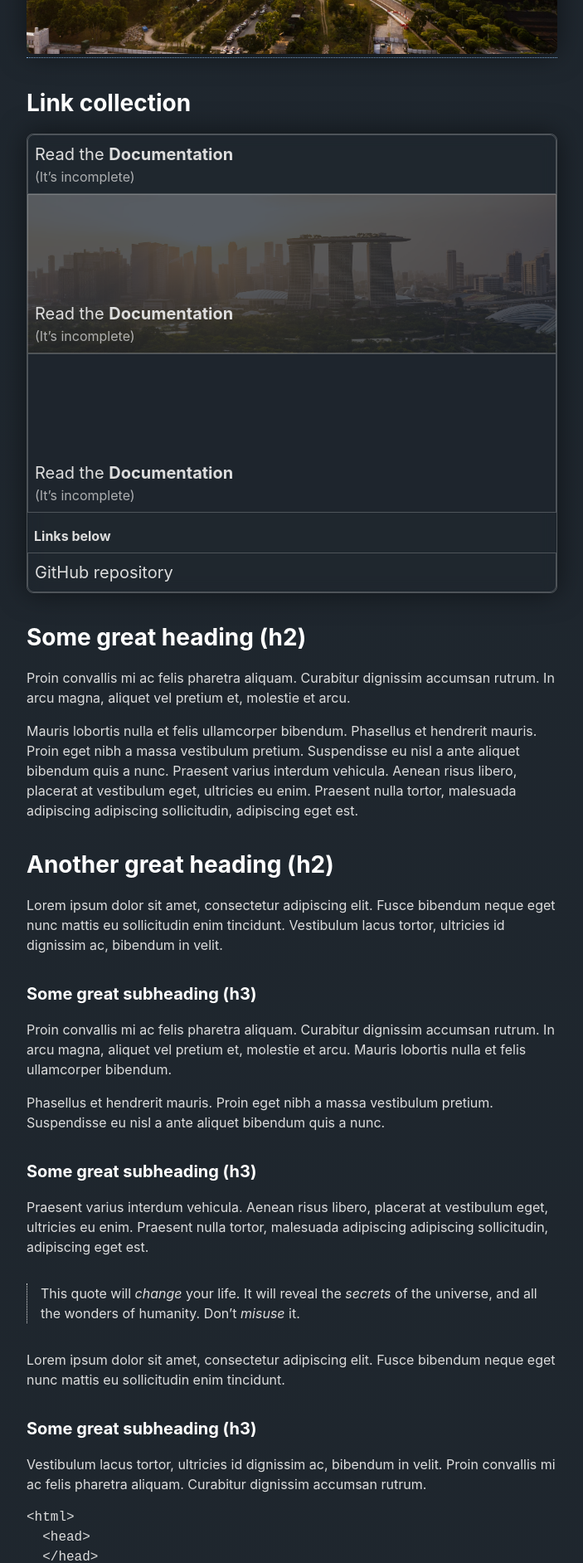
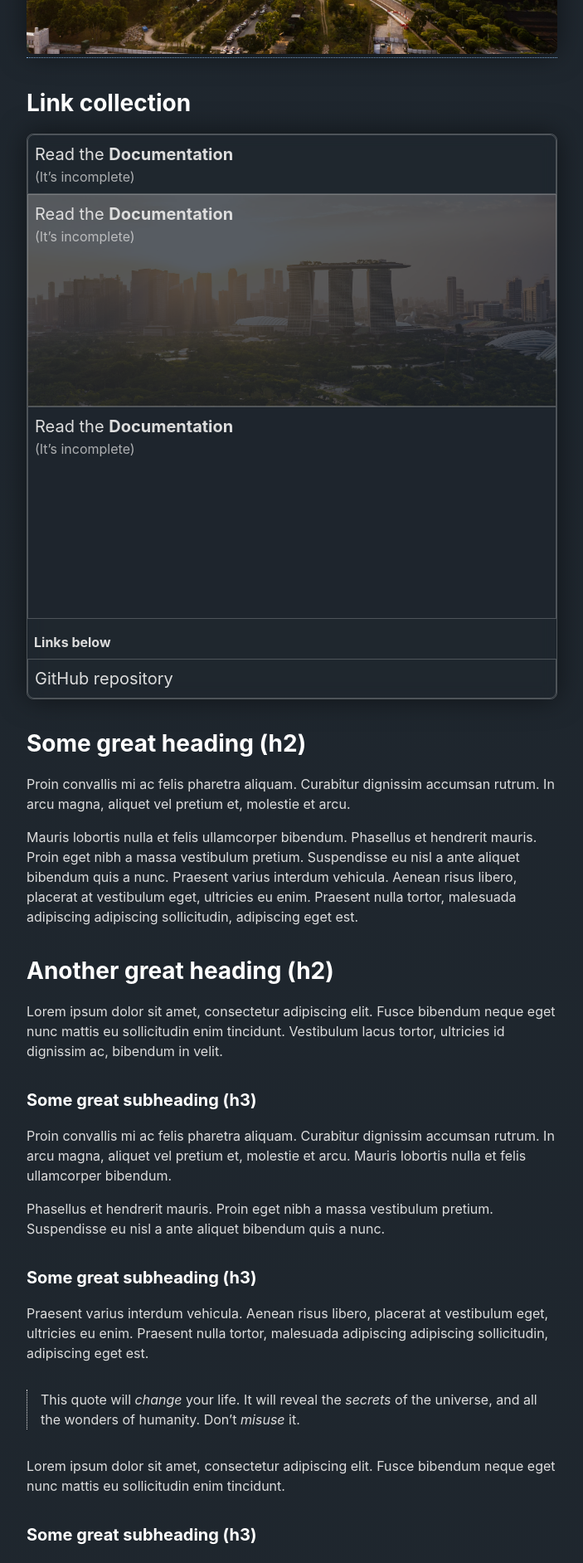
Before and after one commit to joeyfoo/slate, a Jekyll site: the page built from docs.md, in a window 1280 px wide. Shown: the part 1390-3274 px from the top of the page at 83% size, without its empty margins (432-1135 px from the left). Built offline with Jekyll 4.4.1, drawn with Linux system fonts in a browser that asks for light colours.

Commit message:
Fix preview height

```diff
--- a/_sass/slate/style.scss
+++ b/_sass/slate/style.scss
@@ -230,6 +230,9 @@ blockquote{
     list-style: none;
     @include floating();
     @include button();
+    display: flex;
+    flex-direction: column;
+    justify-content: flex-end;
     li.section{
         padding: 1rem 0.5rem 0.5rem;
         font-weight: bold;
@@ -239,7 +242,7 @@ blockquote{
             background-position: center;
             background-size: cover;
             a{
-                padding-top: 8rem;
+                min-height: 16rem;
                 background-color: rgba($color-bg, 0.75);
                 &:hover, &:focus{
                     background-color: rgba($color-bg, 0.5);
```
